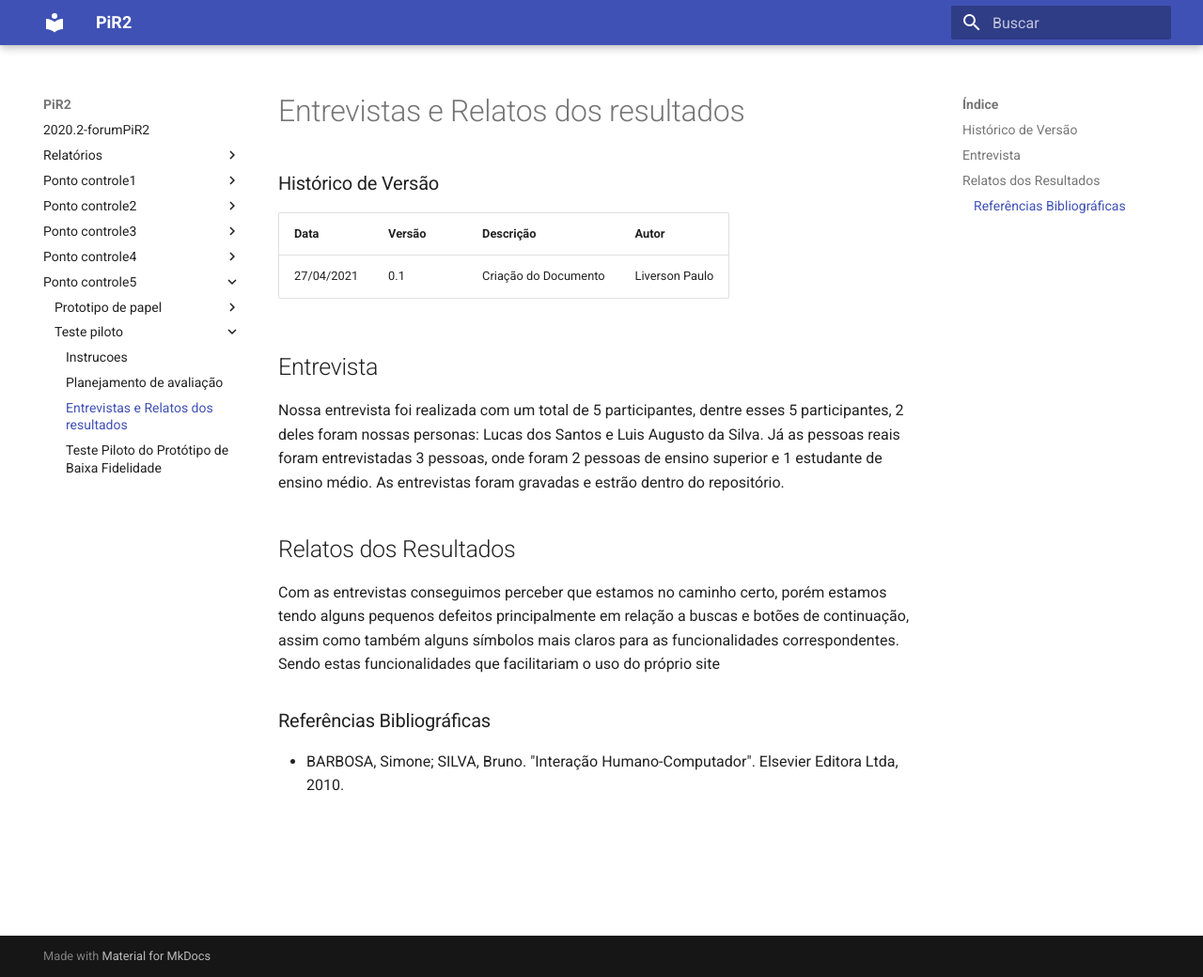
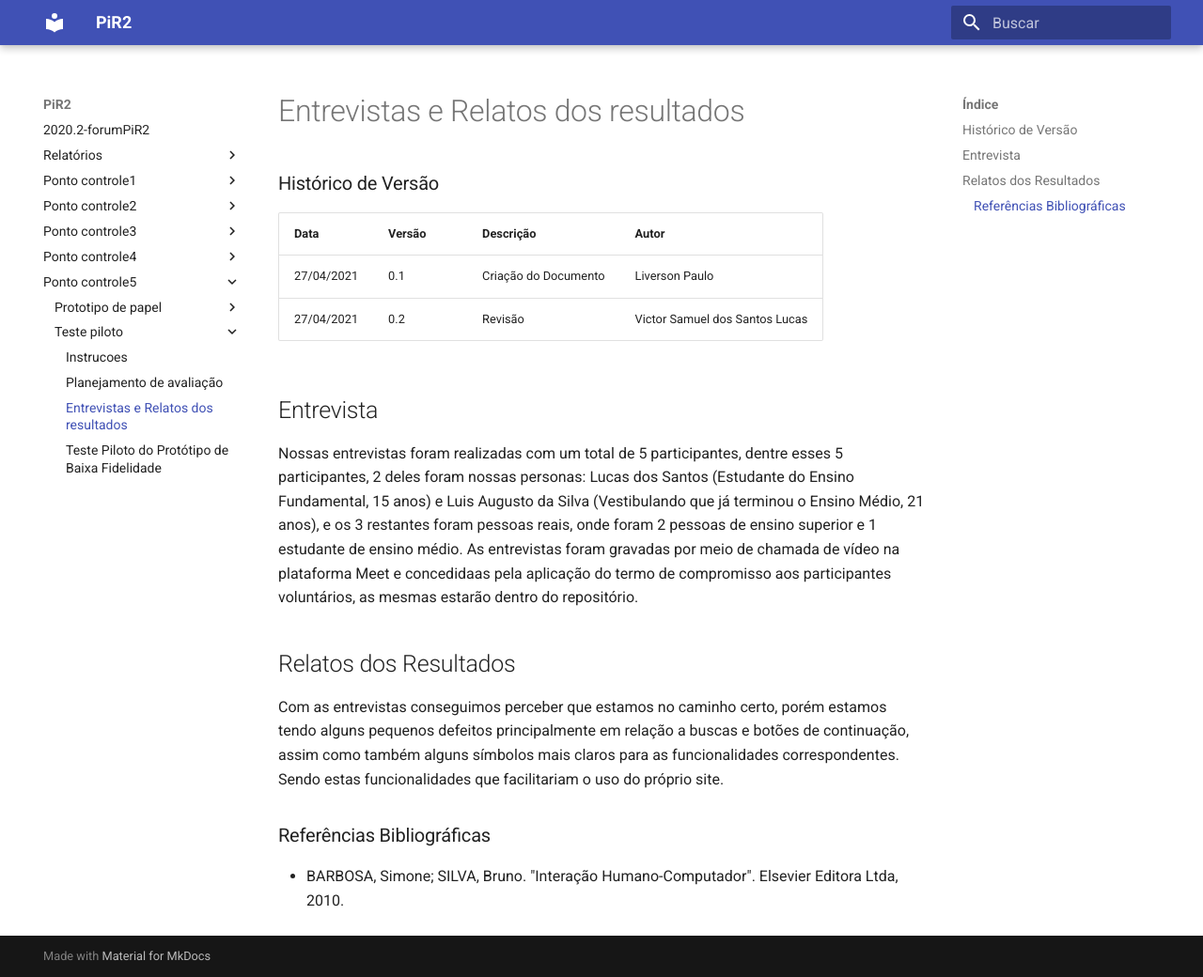
Before and after one commit to liversonp/2020.2-forumPiR2, an MkDocs documentation site: the page built from docs/ponto_controle5/teste_piloto/resultados.md, in a window 1280 px wide and 1040 px high. Shown: the whole window at 94% size. Built offline with MkDocs 1.6.1 and Material for MkDocs 9.7.7, drawn with Linux system fonts in a browser that asks for light colours.

Commit message:
Revisão

```diff
--- a/docs/ponto_controle5/teste_piloto/resultados.md
+++ b/docs/ponto_controle5/teste_piloto/resultados.md
@@ -5,14 +5,15 @@
 | Data | Versão | Descrição | Autor |
 | :--- | :--- | :--- | :--- |
 | 27/04/2021 | 0.1 | Criação do Documento | Liverson Paulo |
+| 27/04/2021 | 0.2 | Revisão | Victor Samuel dos Santos Lucas |
+
 
 ## Entrevista
-Nossa entrevista foi realizada com um total de 5 participantes, dentre esses 5 participantes, 2 deles foram nossas personas: Lucas dos Santos e Luis Augusto da Silva.
-Já as pessoas reais foram entrevistadas 3 pessoas, onde foram 2 pessoas de ensino superior e 1 estudante de ensino médio. As entrevistas foram gravadas e estrão dentro do repositório.
+Nossas entrevistas foram realizadas com um total de 5 participantes, dentre esses 5 participantes, 2 deles foram nossas personas: Lucas dos Santos (Estudante do Ensino Fundamental,  15 anos) e Luis Augusto da Silva (Vestibulando que já terminou o Ensino Médio, 21 anos), e os 3 restantes foram pessoas reais, onde foram 2 pessoas de ensino superior e 1 estudante de ensino médio. As entrevistas foram gravadas por meio de chamada de vídeo na plataforma Meet e concedidaas pela aplicação do termo de compromisso aos participantes voluntários, as mesmas estarão dentro do repositório.
 
 ## Relatos dos Resultados
 Com as entrevistas conseguimos perceber que estamos no caminho certo, porém estamos tendo alguns pequenos defeitos principalmente em relação a buscas e botões de continuação, assim como também alguns símbolos mais claros para as funcionalidades correspondentes.
-Sendo estas funcionalidades que facilitariam o uso do próprio site
+Sendo estas funcionalidades que facilitariam o uso do próprio site.
 
 ### Referências Bibliográficas
 - BARBOSA, Simone; SILVA, Bruno. "Interação Humano-Computador". Elsevier Editora Ltda, 2010.
```
